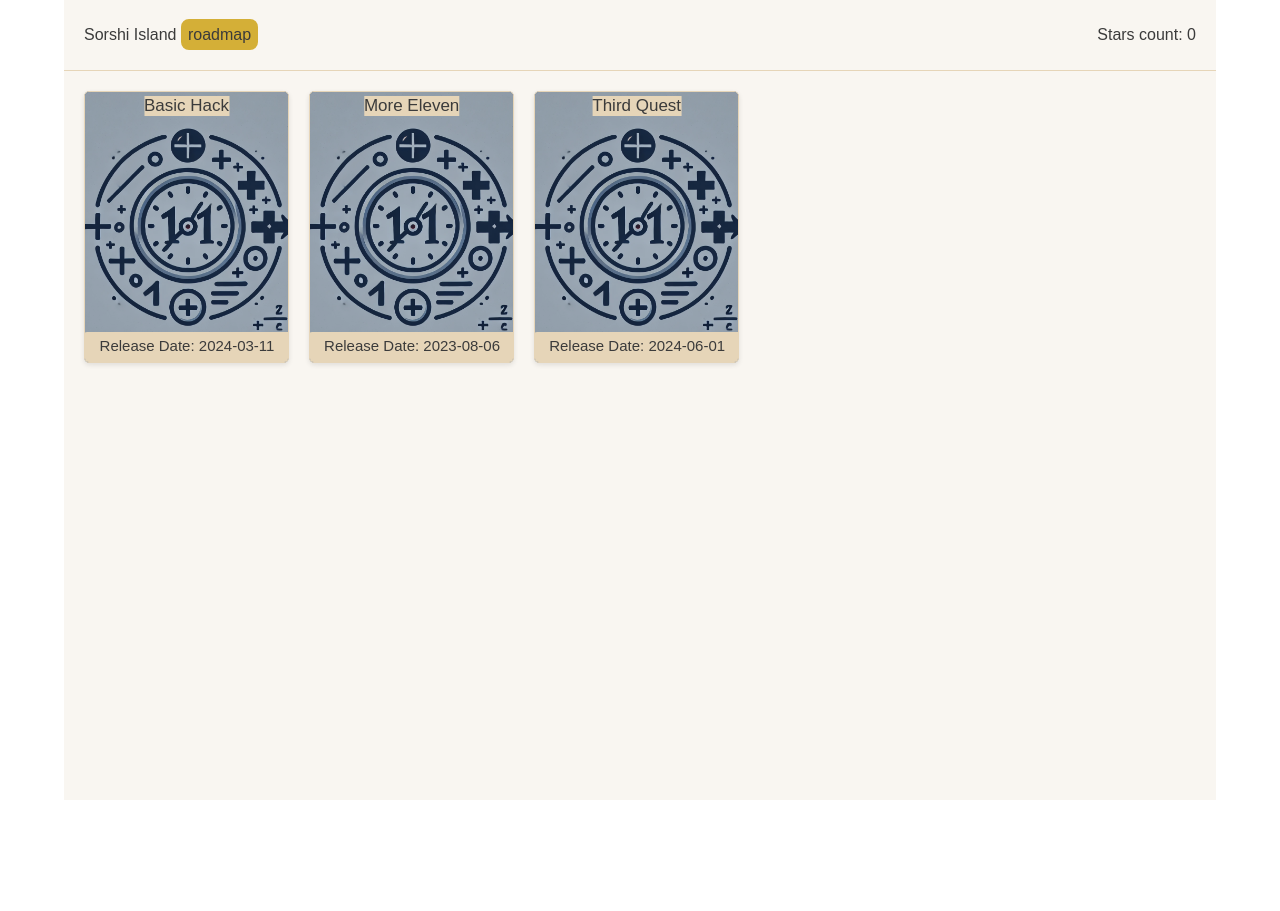
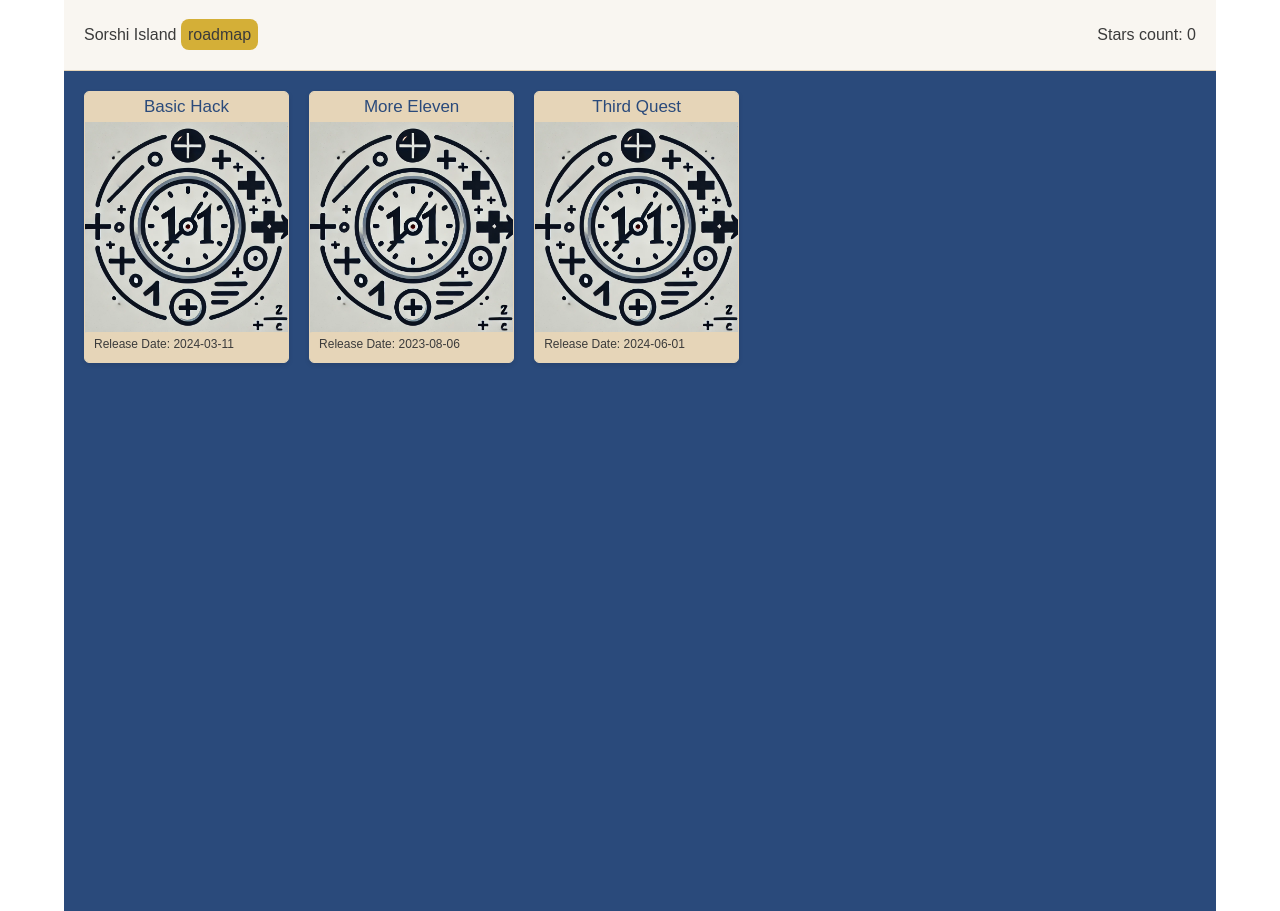
Before and after one commit to sorshi-island/code-name-japan, a website: page public/dashboard/index.html in a window 1280 px wide. Before the commit the page ends 800 px from the top, so only its background shows below. Drawn offline with Linux system fonts and the light colour scheme; files whose address does not match are found by name.

Commit message:
- updated design for tile - added logic to closing window after quest is completed

```diff
--- a/package.json
+++ b/package.json
@@ -1,6 +1,6 @@
 {
   "name": "code-name-fury",
-  "version": "1.1.1",
+  "version": "1.1.2",
   "description": "",
   "main": "index.js",
   "scripts": {
--- a/public/adapters/questAdapter.js
+++ b/public/adapters/questAdapter.js
@@ -79,5 +79,6 @@ class QuestAdapter {
                 window.updateCompletedQuests();
             }
         }
+        closeQuest();
     }
 }
--- a/public/dashboard/dashboard.js
+++ b/public/dashboard/dashboard.js
@@ -54,7 +54,7 @@ document.addEventListener('DOMContentLoaded', () => {
                 <div class="quest-general-info-left-panel-release-date">
                 Release Date: ${quest.releaseDate}
                   <div class="quest-additional-info">
-                   <p>${quest.description}</p>
+                   <p>Description: ${quest.description}</p>
                    <p>Last Update: ${quest.lastUpdate}</p>
                    <button class="quest-tile-start-button" onclick="openQuest('${quest.path}')">Start Quest</button>
                 </div>
@@ -105,6 +105,11 @@ document.addEventListener('DOMContentLoaded', () => {
         });
     };
 
+    window.closeQuest = async function () {
+        modal.classList.add('hidden');
+        modalContent.innerHTML = '';
+    }
+
     updateCompletedQuests();
 
 });
--- a/public/dashboard/styles.css
+++ b/public/dashboard/styles.css
@@ -1,9 +1,32 @@
 :root {
+    /**
+    -    Для акцентов, таких как иконки или важные кнопки.
+	-    Для обозначения завершенных квестов (например, звездочка).
+     */
     --golden-treasure: #D4AF37;
+    /**
+    -    Фон для карточек или разделов сайта.
+	-    Основной цвет текста для заголовков.
+     */
     --deep-ocean: #2A4A7B;
+    /**
+    -    Фон для контента, такого как описание квеста.
+	-    Второстепенные элементы или бордюры.
+     */
     --ancient-parchment: #E6D5B8;
+    /**
+    -    Для кнопок или ссылок, которые требуют действия.
+	-    Для выделения важной информации.
+     */
     --hidden-gem: #8B5E34;
+    /**
+    -	Фон для ховеров и модальных окон.
+	-	Основной цвет текста.
+     */
     --mystic-shadow: #3B3B3B;
+    /**
+    - wrapper and header bg.
+     */
     --warm-white: #F9F6F1;
 }
 
@@ -27,6 +50,9 @@ body, html {
 }
 
 header {
+    position: sticky;
+    z-index: 3;
+    top: 0;
     height: 50px;
     background-color: var(--warm-white);
     color: var(--mystic-shadow);
@@ -50,9 +76,10 @@ header #project-name {
 }
 
 #roadmap {
-    background-color: var(--additional-bg-color);
+    background-color: var(--deep-ocean);
     flex: 1;
     overflow-y: auto;
+    height: 800px;
     padding: 20px;
 }
 
@@ -99,7 +126,8 @@ header #project-name {
 }
 
 .tile button:hover {
-    background-color: var(--accent-color);
+    background-color: var(--mystic-shadow);
+    color: var(--warm-white)
 }
 
 #render-area {
@@ -184,10 +212,15 @@ header #project-name {
 .quest-general-info > .quest-general-info-left-panel > .quest-general-info-left-panel-name {
     font-size: 17px;
     background-color: var(--ancient-parchment);
-    color: var(--mystic-shadow);
-    width: auto;
+    color: var(--deep-ocean);
+    width: calc(100%);
     position: absolute;
-    top: 5%;
+    top: 5px;
+    display: flex;
+    justify-content: center;
+    align-items: flex-end;
+    height: 40px;
+    padding: 5px;
     left: 50%;
     transform: translate(-50%, -50%);
 }
@@ -197,7 +230,7 @@ header #project-name {
     bottom: 30px;
     left: -1px;
     width: 186px;
-    height: 200px;
+    height: 150px;
     background-color: var(--ancient-parchment);
     color: var(--mystic-shadow);
     padding: 5px 10px;
@@ -205,7 +238,11 @@ header #project-name {
     transition: transform 0.4s ease;
     transform: translateY(100%);
     z-index: 2;
-    font-size: 15px;
+    font-size: 12px;
+    display: flex;
+    justify-content: flex-start;
+    flex-direction: column;
+    align-items: flex-start;
 }
 
 .quest-general-info > .quest-logo {
@@ -222,19 +259,23 @@ header #project-name {
     width: 100%;
     height: 100%;
     object-fit: cover;
-    opacity: 0.65;
 }
 
 .quest-general-info p {
-    font-size: 15px;
+    font-size: 12px;
+    height: 15px;
 }
 
 .quest-additional-info {
+    display: flex;
+    flex-direction: column;
+    gap: 0;
     opacity: 0;
     transform: translateY(10%);
     transition: opacity 0.4s ease, transform 0.4s ease;
     height: 0;
     overflow: hidden;
+    text-align: left;
 }
 
 .tile {
@@ -242,7 +283,7 @@ header #project-name {
 }
 /* Показ дополнительных данных и перемещение при наведении на карточку */
 .tile:hover .quest-general-info-left-panel-release-date {
-    transform: translateY(25%);
+    transform: translateY(45%);
 }
 
 .tile:hover .quest-additional-info {
--- a/public/quests/more-eleven/script.js
+++ b/public/quests/more-eleven/script.js
@@ -42,7 +42,6 @@ function minus1Second() {
 }
 
 function generateNewNumbers() {
-    console.dir(123)
     number1 = getRandomNumber(4);
     number2 = getRandomNumber(4);
     animateNumbers(number1Element, number1);
```
